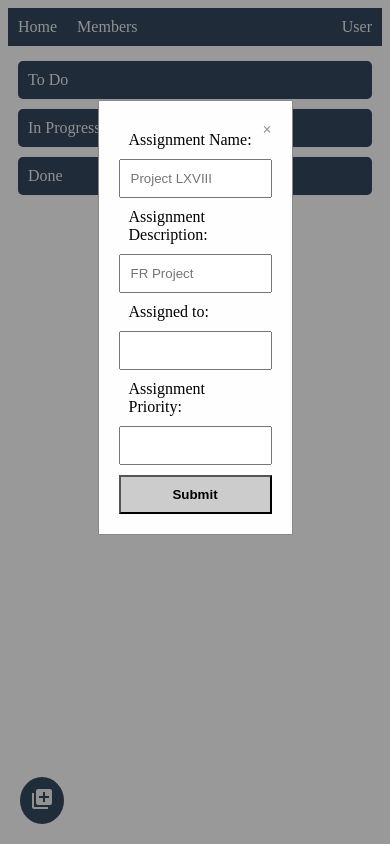
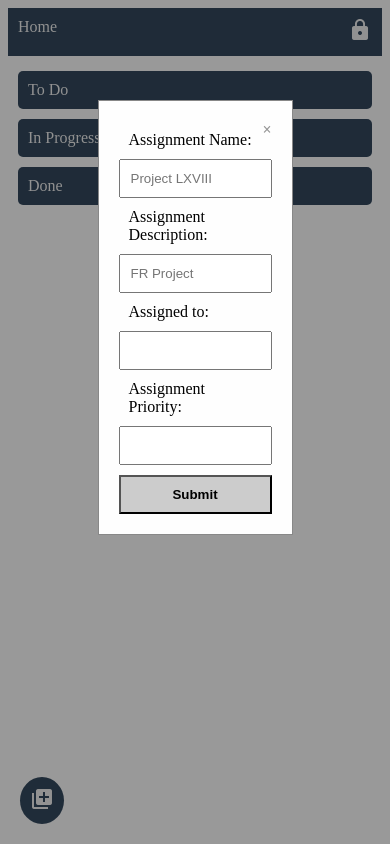
Before and after one commit to SHAMLIKHAN/to-do-list, a plain HTML site: page index.html in a window 390 px wide. Both pictures are taken after a click on the button "queue". Drawn offline with Linux system fonts and the light colour scheme.

```diff
--- a/assets/custom.css
+++ b/assets/custom.css
@@ -1,4 +1,4 @@
-#user{
+#user, #logout{
     float: right;
 }
 #todo div{
@@ -45,3 +45,9 @@
         border-left: 1px solid #969696;
     }
 }
+#btnSubmit{
+    font-weight: bold;
+}
+.required{
+    color:red;
+}
--- a/assets/main.css
+++ b/assets/main.css
@@ -100,4 +100,9 @@
         height: auto;
         min-height: 0px;
     }
+    nav a:not(:first-child) {display: none;}
+    nav a.icon {
+        float: right;
+        display: block;
+    }
 }
--- a/index.html
+++ b/index.html
@@ -10,9 +10,10 @@
         <script type="text/javascript" src="js/global.js"></script>
     </head>
     <body onload="getUser()">
-        <nav>
+        <nav id="nav" class="nav">
             <a>Home </a>
             <a>Members</a>
+            <a id="logout" class="icon" onclick="logout()"><i class="material-icons">lock</i></a>
             <a id="user">User</a>
         </nav>
         <div class="row" id="parent">
--- a/js/createSection.js
+++ b/js/createSection.js
@@ -1,5 +1,4 @@
 var taskID = 0;
-
 /* feature: {Array Concepts} */
 var taskList = [];
 var people = ['ShamliKhan','Angith','Suraj','Amal','Wasim Akram'];
@@ -63,7 +62,6 @@
             btn.id = "btnSubmit";
             btn.value = "Submit";
             btn.type = "button";
-            btn.style.fontWeight = "bold";
             btn.onclick= submitTask;
 
         div.id = "modalInnerDiv";
@@ -146,7 +144,7 @@
 function processForm(name,desc,prio) {
     function createLabel() {
         var reqLabel = document.createElement("label");
-        reqLabel.style.color = "red";
+        reqLabel.className = "required";
         return reqLabel;
     }
     var status = true;
--- a/js/global.js
+++ b/js/global.js
@@ -4,3 +4,7 @@
     console.log(user);
     document.getElementById("user").innerHTML = user || "User";
 }
+function logout() {
+    localStorage.removeItem('user');
+    window.location = "login.html";
+}
```
Also changed, not shown: 1 other file.
